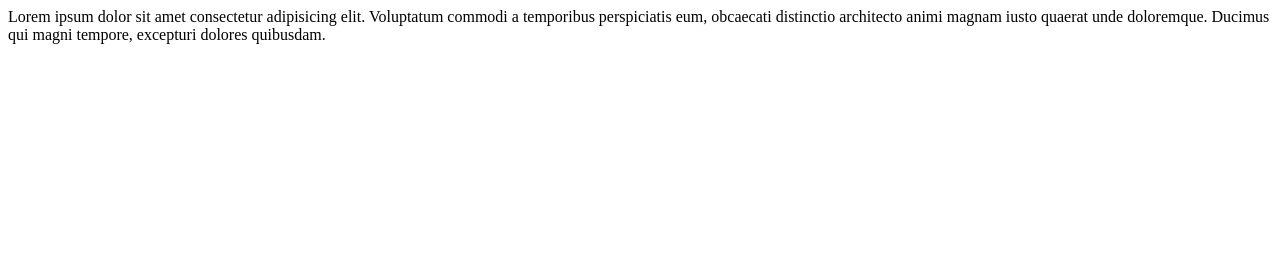
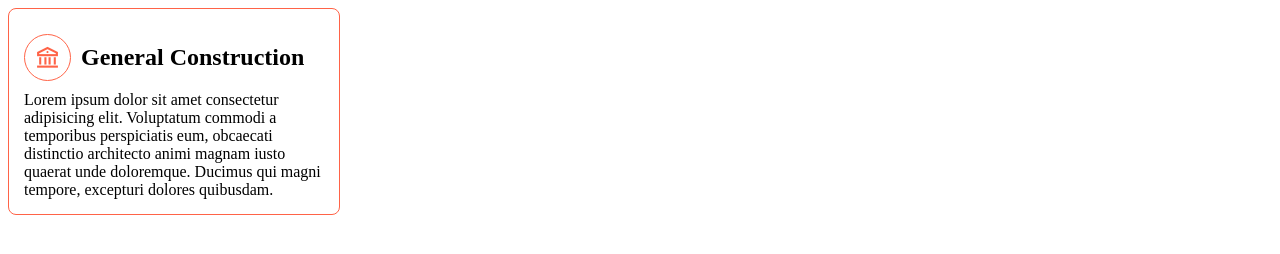
Before and after one commit to akinwumidi/ncards, a plain HTML site: page index.html in a window 1280 px wide. Drawn offline with nearby package versions, Linux system fonts and the light colour scheme.

Commit message:
created Ncards component

```diff
--- a/index.html
+++ b/index.html
@@ -6,11 +6,17 @@
     <meta http-equiv="X-UA-Compatible" content="IE=edge">
     <meta name="viewport" content="width=device-width, initial-scale=1.0">
     <title>Document</title>
+    <link href="https://cdn.jsdelivr.net/npm/remixicon@3.4.0/fonts/remixicon.css" rel="stylesheet">
+    <link rel="stylesheet" href="style.css">
 </head>
 
 <body>
 
     <div class="ncard">
+        <div class="ncard-header">
+            <span><i class="ri-bank-line"></i></span>
+            <h2>General Construction</h2>
+        </div>
         Lorem ipsum dolor sit amet consectetur adipisicing elit. Voluptatum commodi a temporibus perspiciatis eum,
         obcaecati distinctio architecto animi magnam iusto quaerat unde doloremque. Ducimus qui magni tempore, excepturi
         dolores quibusdam.
--- /dev/null
+++ b/style.css
@@ -0,0 +1,25 @@
+.ncard {
+    border: 1px solid tomato;
+    width: 300px;
+    padding: 15px;
+    border-radius: 8px;
+}
+
+.ncard-header {
+    display: flex;
+    align-items: center;
+}
+
+span {
+    border: 1px solid tomato;
+    width: 45px;
+    height: 45px;
+
+    display: flex;
+    justify-content: center;
+    align-items: center;
+    border-radius: 50%;
+    margin-right: 10px;
+    color: tomato;
+    font-size: 25px;
+}
```
